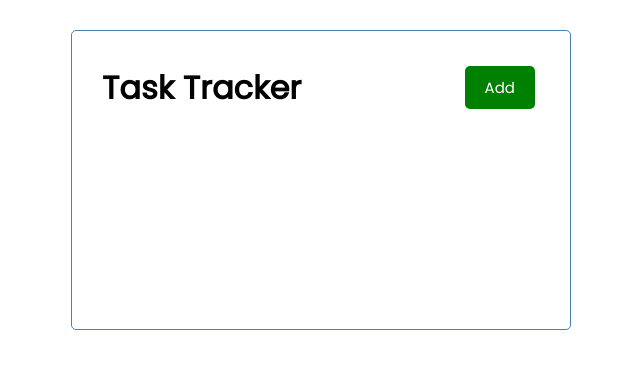
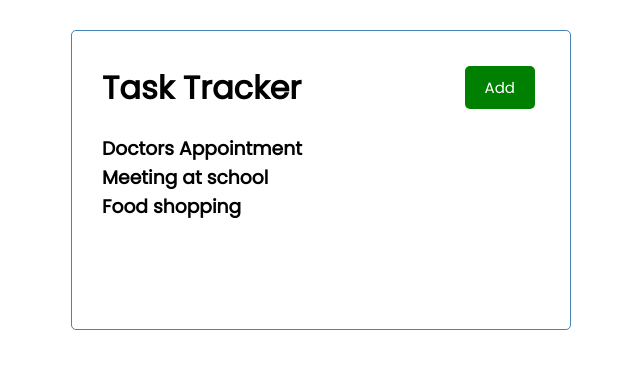
Before and after one commit to LindaMangena/React-Task-Tracker, a React (Create React App) app in the folder task-tracker/: page / in a window 1280 px wide. Shown: the top 368 px of the page, without its empty margins (319-959 px from the left). Built offline with nearby package versions, Linux system fonts and the light colour scheme.

Commit message:
maping texts

```diff
--- a/task-tracker/src/App.js
+++ b/task-tracker/src/App.js
@@ -1,10 +1,11 @@
 import Header from "./components/Header"
+import Tasks from './components/Tasks'
 function App(){
   return (
     <div className='container'>
 
      <Header />
-
+     <Tasks />
     </div>
   )
 }
--- a/task-tracker/src/components/Tasks.js
+++ b/task-tracker/src/components/Tasks.js
@@ -21,9 +21,11 @@ const tasks = [{
 
 const Tasks = () => {
     return (
-        <div>
+        <>
+        {tasks.map((task)=>
+        (<h3 key={task.id}>{task.text}</h3>))}
 
-        </div>
+        </>
     )
 }
 
```
